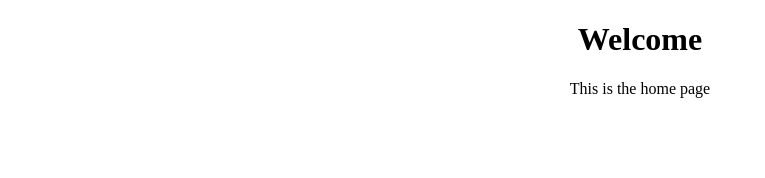
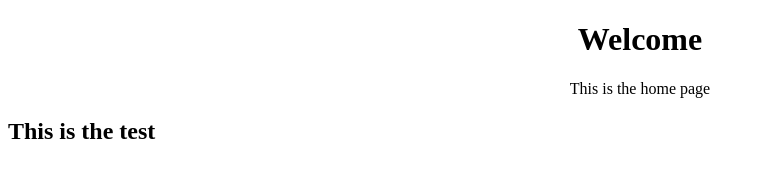
Before and after one commit to Jen-0/Test-codes, a plain HTML site: page index.html in a window 1280 px wide. Shown: the whole page, without its empty margins (0-765 px from the left). Drawn offline with Linux system fonts and the light colour scheme.

Commit message:
adding test data line in the index

```diff
--- a/index.html
+++ b/index.html
@@ -10,5 +10,8 @@
     <h1>Welcome</h1>
     <p>This is the home page</p>
 </div>
+<div>
+<h2>This is the test</h2>
+</div>
 </body>
 </html>
```
